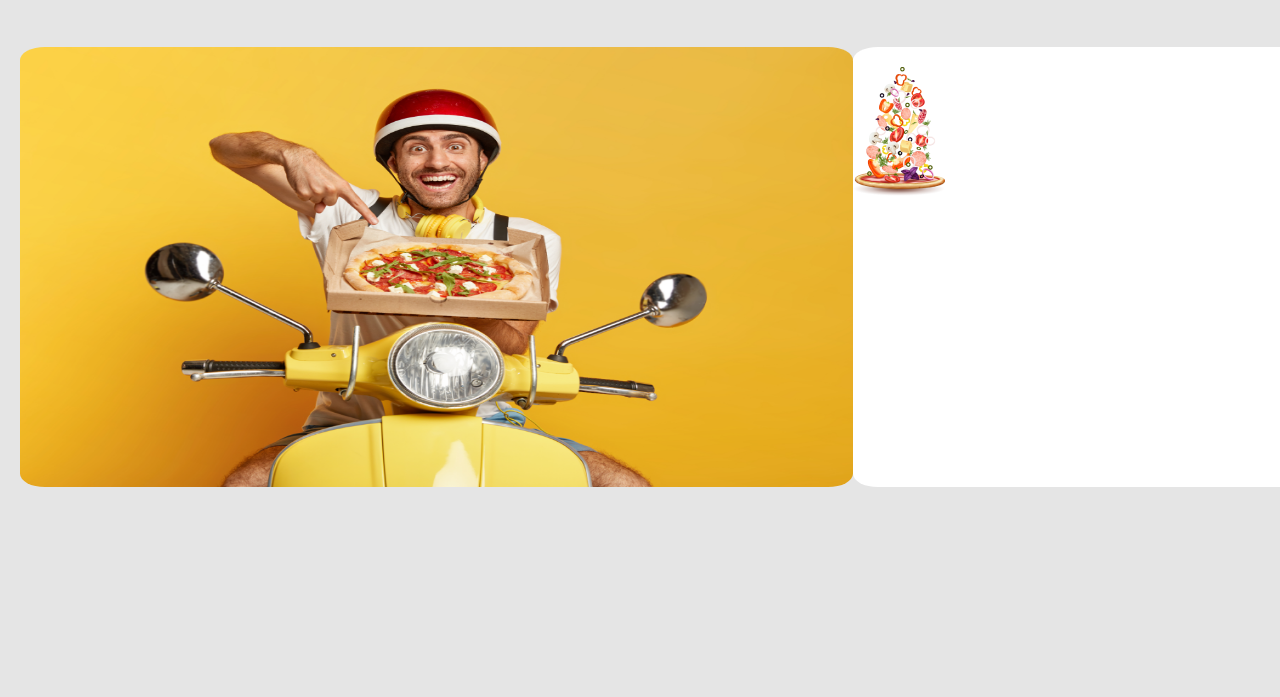
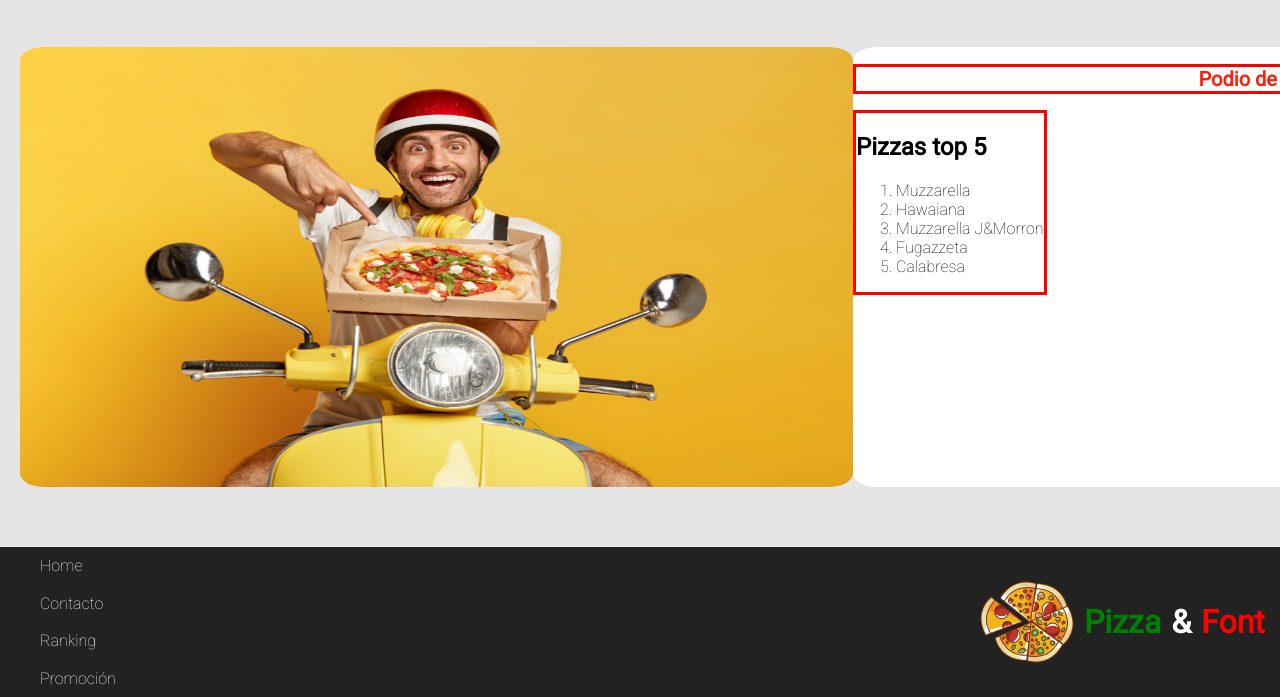
Before and after one commit to Gipulina/pizza_font, a plain HTML site: page index.html in a window 1280 px wide. Shown: the part 103-800 px from the top of the page. Drawn offline with Linux system fonts and the light colour scheme.

Commit message:
footer and podio's text

```diff
--- a/index.html
+++ b/index.html
@@ -28,11 +28,35 @@
     <main>
         <img class="delivery" src="./img/delivery.png" alt="">
         <section class="variedades">
-            <h1></h1>
-            <h2></h2>
-            <h3></h3>
-            <img src="./img/PizzaFalling.png" alt="">
+            <div id="podio-pizzas">
+                <h1>Podio de Pizzas</h1>
+                <article>
+                    <h2>Pizzas top 5</h2>
+                    <ol>
+                        <li>Muzzarella</li>
+                        <li>Hawaiana</li>
+                        <li>Muzzarella J&Morron</li>
+                        <li>Fugazzeta</li>
+                        <li>Calabresa</li>
+                    </ol>
+                </article>
+                <img src="./img/PizzaFalling.png" alt="">
+            </div>
         </section>
     </main>
+    <footer>
+        <ul>
+            <li>Home</li>
+            <li>Contacto</li>
+            <li>Ranking</li>
+            <li>Promoción</li>
+        </ul>
+        <div class ="title footer-title">
+            <img src="./img/VectorPizza-1.png" alt=""></img>
+            <h1>Pizza</h1>
+            <h1>&</h1>
+            <h1>Font</h1>
+        </div>
+    </footer>
 </body>
 </html>
--- a/style.css
+++ b/style.css
@@ -85,3 +85,48 @@ main{
     Height:80%;
     border-radius: 3%;
 }
+/* Podio pizzas */
+#podio-pizzas{
+    width: 100%;
+    height: 100%;
+}
+#podio-pizzas > *{
+    border: 3px red solid;
+}
+#podio-pizzas h1{
+    font-size: 20px;
+    text-align: center;
+    color:#FC200C;
+}
+#podio-pizzas img{
+    float: right;
+}
+#podio-pizzas article{
+    float: left;
+}
+/* Footer */
+footer{
+    height: 150px;
+    background-color: #222222;
+    position:absolute;
+    bottom:0;
+    width: 100%;
+}
+.footer-title{
+    float:right;
+    height: 150px;
+}
+ul{
+    list-style: none;
+    float: left;
+    height: 150px;
+    margin-top: 0;
+    display: flex;
+    flex-direction: column;
+    justify-content: space-around;
+    align-content: center;
+}
+ul li{
+    color:white;
+    font-size: 16px;
+}
```
